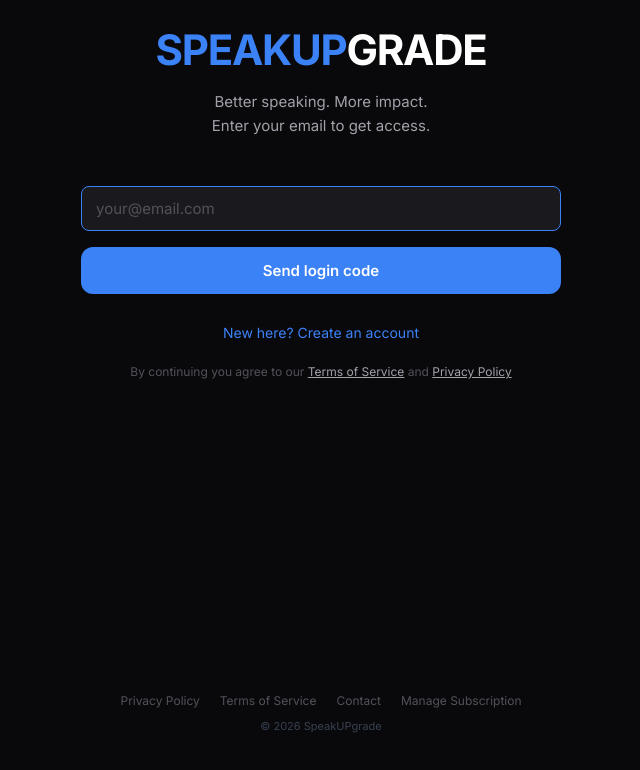
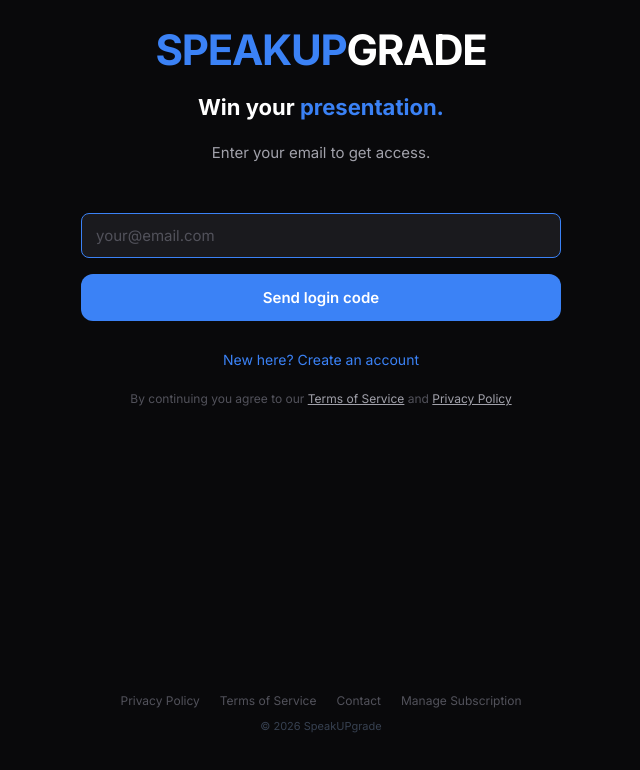
Before and after one commit to mbruj/speakupgrade-web, a React (Vite) app: page / in a window 1280 px wide. Shown: the top 770 px of the page, without its empty margins (319-959 px from the left). Built offline with nearby package versions, Linux system fonts and the light colour scheme.

Commit message:
Add rotating win your [word] animation to login page

```diff
--- a/src/pages/LoginPage.tsx
+++ b/src/pages/LoginPage.tsx
@@ -10,6 +10,20 @@
   const setAuth = useAuthStore((s) => s.setAuth)
 
   const [email, setEmail] = useState('')
+  const ROTATING_WORDS = ['interview.', 'presentation.', 'pitch.', 'negotiation.', 'promotion.', 'meeting.', 'clients.']
+  const [wordIndex, setWordIndex] = useState(0)
+  const [wordFade, setWordFade] = useState(true)
+
+  useEffect(() => {
+    const interval = setInterval(() => {
+      setWordFade(false)
+      setTimeout(() => {
+        setWordIndex(prev => (prev + 1) % ROTATING_WORDS.length)
+        setWordFade(true)
+      }, 300)
+    }, 5000)
+    return () => clearInterval(interval)
+  }, [])
   const [code, setCode] = useState('')
   const [step, setStep] = useState<'email' | 'code'>('email')
   const [loading, setLoading] = useState(false)
@@ -125,7 +139,15 @@
           </div>
           <p style={{ color: '#A1A1AA', fontSize: 15, lineHeight: 1.6 }}>
             {step === 'email'
-              ? <>Better speaking. More impact.<br />Enter your email to get access.</>
+              ? <>
+                  <div style={{ marginBottom: 16 }}>
+                    <span style={{ color: '#ffffff', fontSize: 22, fontWeight: 700 }}>Win your </span>
+                    <span style={{ color: '#3B82F6', fontSize: 22, fontWeight: 700, opacity: wordFade ? 1 : 0, transition: 'opacity 0.3s ease', display: 'inline-block' }}>
+                      {ROTATING_WORDS[wordIndex]}
+                    </span>
+                  </div>
+                  Enter your email to get access.
+                </>
               : <>Check your email.<br />Enter the 6-digit code we sent to <strong style={{ color: '#ffffff' }}>{email}</strong></>
             }
           </p>
```
